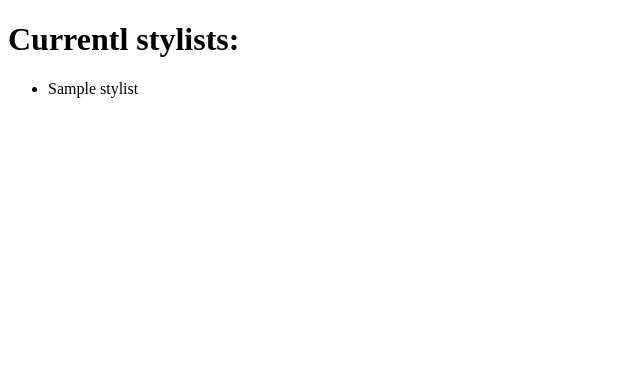
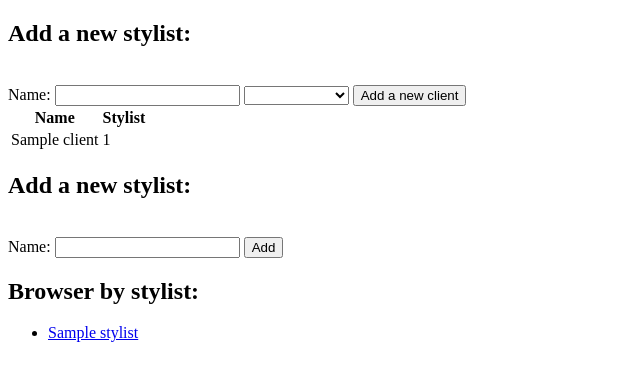
Before and after one commit to Xesme/hair-salon, a PHP site: template views/index.html.twig in a window 1280 px wide. Shown: the top 381 px of the page, without its empty margins (0-640 px from the left). Run offline with PHP 8.4, Linux system fonts and the light colour scheme; the template is opened without the code that fills it: most values are stand-ins (such as "Sample title", 1, 10 or a date in 2020); some libraries are stand-ins or nearby versions.

Commit message:
Add select menu for adding new clients

```diff
--- a/views/index.html.twig
+++ b/views/index.html.twig
@@ -5,11 +5,50 @@
         <title></title>
     </head>
     <body>
-        <h1>Currentl stylists:</h1>
-        {% for stlist_name in stylists %}
+        <form action="/add/client" method="post">
+            <h2>Add a new stylist:</h2>
+            <br>
+            <label for='name'>Name:</label>
+            <input type="text" name='name'>
+            <select name="stylist_id">
+                <option></option>
+            {% if stylists is not empty%}
+                {% for stylist in stylists %}
+                <option value='{{ stylist.getId }}'>{{ stylist.getName }}</option>
+                {% endfor %}
+            {% endif %}
+        </select>
+            <button type="submit">Add a new client</button>
+        </form>
+
+        {% for client in clients %}
+        <table>
+            <th>Name</th>
+            <th>Stylist</th>
+
+            <tbody>
+                <tr>
+                    <td>{{ client.getName }}</td>
+                    <td>{{ client.getStylistId }}</td>
+                </tr>
+            </tbody>
+        </table>
+        {% endfor %}
+
+        <form action="/add/stylist" method="post">
+            <h2>Add a new stylist:</h2>
+            <br>
+            <label for="stylist_name">Name:</label>
+            <input type="text" name="stylist_name">
+            <button type="submit">Add</button>
+        </form>
+        {% if stylists is not empty %}
+        <h2>Browser by stylist:</h2>
+        {% for stylist in stylists %}
         <ul>
-            <li>{{stylist.getName}}</li>
+            <li><a href="/stylist/{{ stylist.getId }}">{{ stylist.getName }}</a></li>
         </ul>
         {% endfor %}
+        {% endif %}
     </body>
 </html>
```
